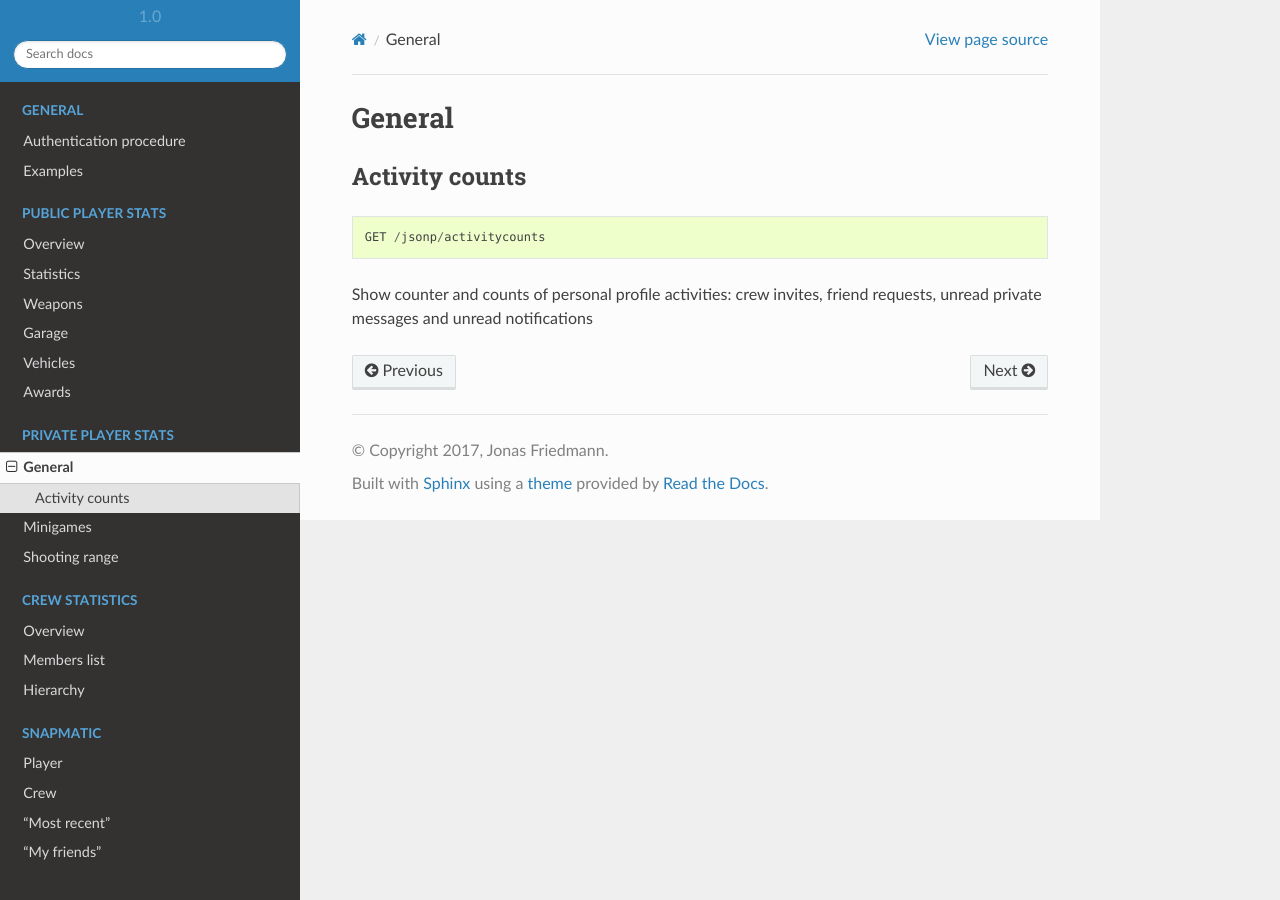
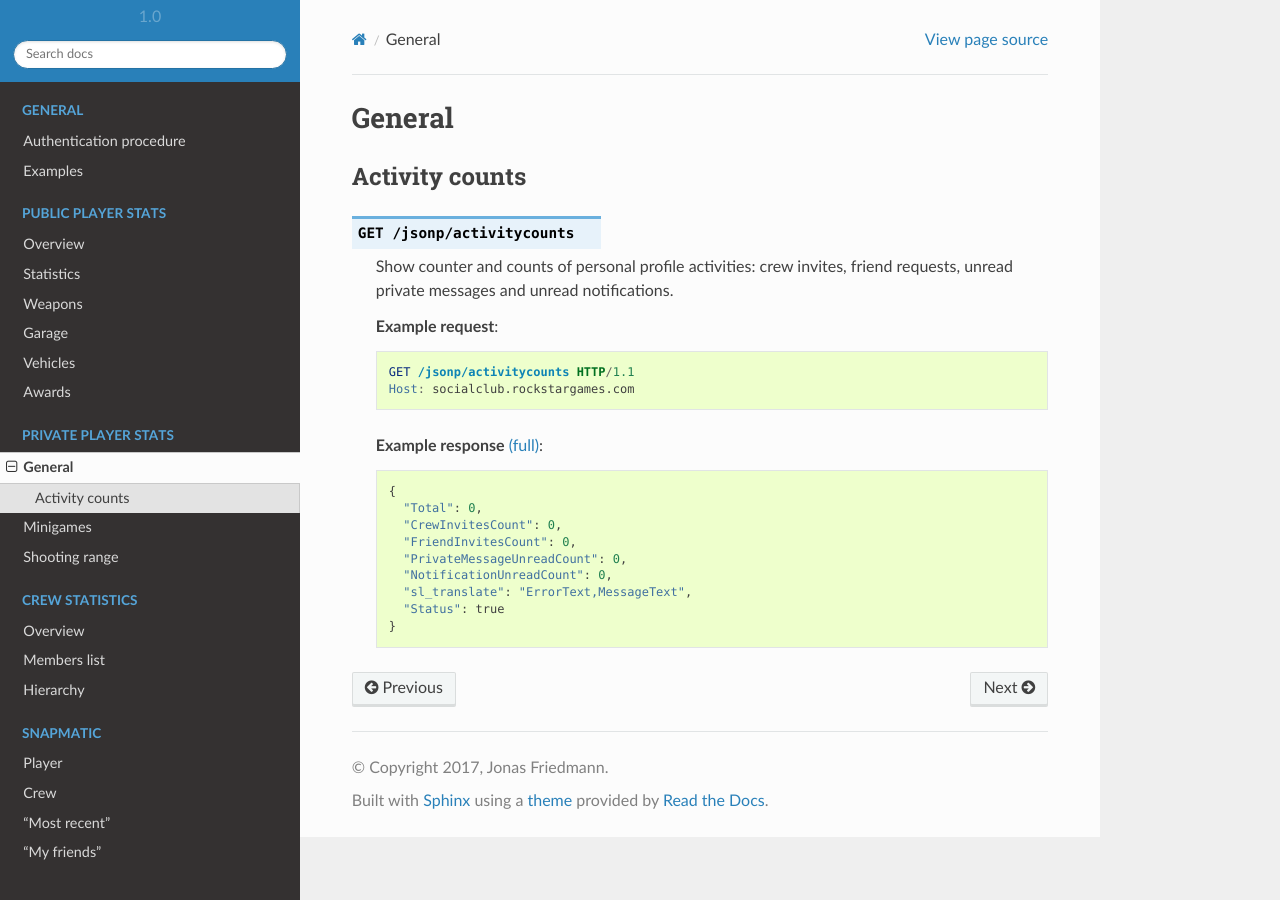
Before and after one commit to gta5-map/Social-Club-API-cheat-sheet, a Sphinx documentation site: the page built from docs/general.rst, in a window 1280 px wide. Built offline with Sphinx 7.4.7 and the Read the Docs theme 2.0.0, drawn with Linux system fonts in a browser that asks for light colours.

Commit message:
Improve general.rst

```diff
--- /dev/null
+++ b/docs/_static/responses/general_activity.txt
@@ -0,0 +1,9 @@
+{
+  "Total": 0,
+  "CrewInvitesCount": 0,
+  "FriendInvitesCount": 0,
+  "PrivateMessageUnreadCount": 0,
+  "NotificationUnreadCount": 0,
+  "sl_translate": "ErrorText,MessageText",
+  "Status": true
+}
--- a/docs/general.rst
+++ b/docs/general.rst
@@ -4,9 +4,20 @@ General
 Activity counts
 ---------------
 
-::
+.. http:get:: /jsonp/activitycounts
 
-    GET /jsonp/activitycounts
+  Show counter and counts of personal profile activities: crew invites, friend requests, unread private messages and unread notifications.
 
-Show counter and counts of personal profile activities: crew invites,
-friend requests, unread private messages and unread notifications
+  **Example request**:
+
+  .. sourcecode:: http
+
+    GET /jsonp/activitycounts HTTP/1.1
+    Host: socialclub.rockstargames.com
+
+  **Example response** `(full) <_static/responses/general_activity.txt>`_:
+
+  .. include:: _static/responses/general_activity.txt
+    :literal:
+    :code: json
+    :end-line: 30
```
